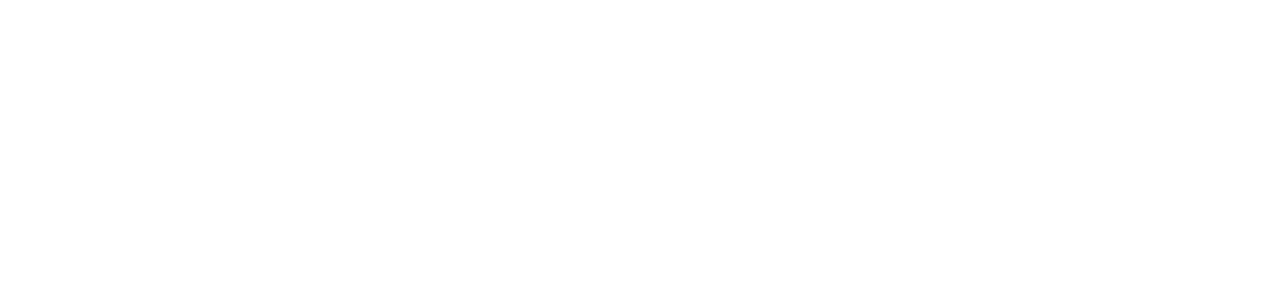
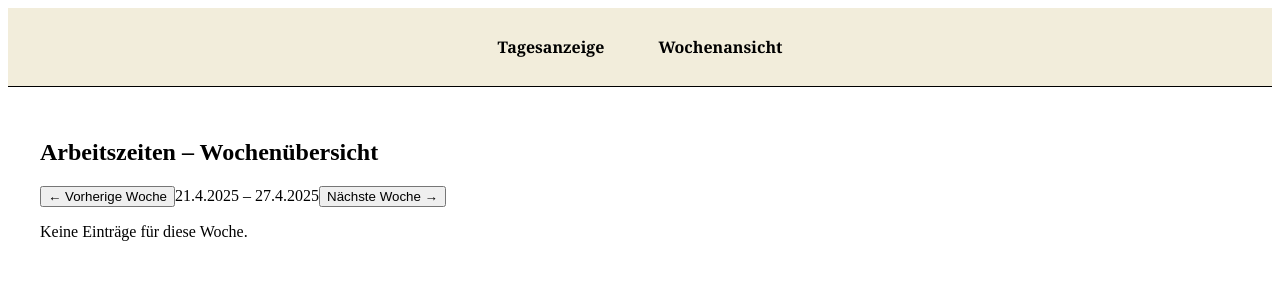
Before and after one commit to on24FeLi/ETT2.0, a Vue app: page /Wochenansicht in a window 1280 px wide. Before the commit this address had no page. Shown: the top 300 px of the page. Built offline with nearby package versions, Linux system fonts and the light colour scheme.

Commit message:
Weekly display reads data from the local storage depending on the user

```diff
--- a/src/components/navigation.vue
+++ b/src/components/navigation.vue
@@ -16,7 +16,7 @@ onMounted(() => {
 <header class="header">
         <nav class="nav-bar">
           <a href="Tagesanzeige">Tagesanzeige</a>
-          <a href="#">Übersicht</a>
+          <a href="Wochenansicht">Wochenansicht</a>
           <a v-if="showDashboard" href="Dashboard">Dashboard</a>
         </nav>
       </header>
--- a/src/router/index.js
+++ b/src/router/index.js
@@ -3,6 +3,7 @@ import Homepage from '../views/Homepage.vue';
 import Login from '../views/Login.vue';
 import Tagesanzeige from '../views/Tagesanzeige.vue';
 import Dashboard from '../views/Dashboard.vue'
+import Wochenansicht from '@/views/Wochenansicht.vue';
 //import { hasRole } from '../utils/auth';
 
 const routes = [
@@ -10,7 +11,8 @@ const routes = [
     { path: '/login', component: Login },
     { path: '/homepage', component: Homepage },
     { path: '/tagesanzeige', component: Tagesanzeige },
-    { path: '/dashboard', component: Dashboard }
+    { path: '/dashboard', component: Dashboard },
+    { path: '/Wochenansicht', component: Wochenansicht }
 ];
 
 const router = createRouter({
--- /dev/null
+++ b/src/utils/Arbeitszeiten.js
@@ -0,0 +1,29 @@
+const workTimes = JSON.parse(localStorage.getItem("workTimes")) || [];
+
+function addWorkTime(userId, date, workinghours, start, end) {
+    const alreadyExists = workTimes.some(w =>
+        w.userId === userId && w.date === date && w.start === start && w.end === end
+      );
+
+      if (!alreadyExists) {
+        workTimes.push({ userId, date, workinghours, start, end });
+        localStorage.setItem("workTimes", JSON.stringify(workTimes));
+      }
+}
+
+function getWorkTimesByUser(userId) {
+  return workTimes.filter(entry => entry.userId === userId);
+}
+
+function deleteWorkTimesByUser(userId) {
+  const filtered = workTimes.filter(entry => entry.userId !== userId);
+  localStorage.setItem("workTimes", JSON.stringify(filtered));
+}
+
+addWorkTime(2, "2025-04-17", "12","08:00", "20:00");
+addWorkTime(2, "2025-04-21", "7","09:00", "16:00");
+addWorkTime(2, "2025-04-22","8" ,"08:00", "16:30");
+addWorkTime(2, "2025-04-23", "6","08:15", "17:00");
+addWorkTime(1, "2025-04-23", "10","08:15", "17:00");
+addWorkTime(1, "2025-04-18", "12","08:15", "17:00");
+export { workTimes, addWorkTime, getWorkTimesByUser, deleteWorkTimesByUser };
--- a/src/views/Dashboard.vue
+++ b/src/views/Dashboard.vue
@@ -2,6 +2,7 @@
 import { ref } from "vue";
 import navigation from "@/components/navigation.vue";
 import { users, addUser, deleteUser, updateUser } from "@/utils/storageTest";
+import {deleteWorkTimesByUser} from "@/utils/Arbeitszeiten"
 const editingUser = ref(null);
 const showForm = ref(false);
 
@@ -63,6 +64,7 @@ resetForm();
 function deleteUserFromStorage(user){
   if (confirm(`Möchtest du ${user.vorname} ${user.nachname} wirklich löschen?`)) {
     deleteUser(user.id);
+    deleteWorkTimesByUser(user.id);
     userList.value = [...users];
   }
 }
--- /dev/null
+++ b/src/views/Wochenansicht.vue
@@ -0,0 +1,111 @@
+<script setup>
+import { ref, computed } from 'vue';
+import navigation from '@/components/navigation.vue';
+import { getWorkTimesByUser } from '@/utils/Arbeitszeiten';
+
+// Eingeloggten Benutzer laden
+const user = JSON.parse(localStorage.getItem('loggedInUser'));
+const userId = user?.id ?? null;
+
+// Hilfsfunktion: Uhrzeit aus Datum entfernen (nur Datum vergleichen)
+function toDateOnly(date) {
+  const d = new Date(date);
+  d.setHours(0, 0, 0, 0);
+  return d;
+}
+
+// Wochenstart (Montag) berechnen
+function getStartOfWeek(date) {
+  const d = new Date(date);
+  const day = d.getDay(); // 0 = Sonntag, 1 = Montag, ...
+  const diff = d.getDate() - day + (day === 0 ? -6 : 1); // Mo = 1, So = 0 → -6
+  const monday = new Date(d.setDate(diff));
+  monday.setHours(0, 0, 0, 0); // nur Datum
+  return monday;
+}
+
+// Offset zur aktuellen Woche (0 = diese Woche, -1 = letzte Woche, etc.)
+const weekOffset = ref(0);
+
+// Start & Ende der Woche berechnen
+const weekRange = computed(() => {
+  const today = new Date();
+  const baseDate = new Date(today.setDate(today.getDate() + weekOffset.value * 7));
+  const start = getStartOfWeek(baseDate);
+  const end = new Date(start);
+  end.setDate(start.getDate() + 6); // bis Sonntag
+  return { start, end };
+});
+
+// Gefilterte Arbeitszeiten für aktuelle Woche
+const workTimes = computed(() => {
+  if (!userId) return [];
+  const allTimes = getWorkTimesByUser(userId);
+  return allTimes.filter(entry => {
+    const entryDate = toDateOnly(entry.date);
+    const start = toDateOnly(weekRange.value.start);
+    const end = toDateOnly(weekRange.value.end);
+    return entryDate >= start && entryDate <= end;
+  });
+});
+</script>
+
+<template>
+    <div>
+      <navigation />
+
+      <div class="wochenansicht-container">
+        <h2>Arbeitszeiten – Wochenübersicht</h2>
+
+        <div class="wochen-navigation">
+          <button @click="weekOffset--">← Vorherige Woche</button>
+          <span>
+            {{ weekRange.start.toLocaleDateString('de-DE') }} – {{ weekRange.end.toLocaleDateString('de-DE') }}
+          </span>
+          <button @click="weekOffset++">Nächste Woche →</button>
+        </div>
+
+        <table v-if="workTimes.length">
+          <thead>
+            <tr>
+              <th>Datum</th>
+              <th>Beginn</th>
+              <th>Ende</th>
+              <th>Stunden</th>
+              <th>Überstunden / Minusstunden</th>
+            </tr>
+          </thead>
+          <tbody>
+            <tr v-for="(entry, index) in workTimes" :key="index">
+              <td>{{ new Date(entry.date).toLocaleDateString('de-DE') }}</td>
+              <td>{{ entry.start }}</td>
+              <td>{{ entry.end }}</td>
+              <td>{{ entry.workinghours }}</td>
+              <td>{{ entry.workinghours-8 }}</td>
+            </tr>
+          </tbody>
+        </table>
+
+        <p v-else>Keine Einträge für diese Woche.</p>
+      </div>
+    </div>
+  </template>
+
+<style scoped>
+.wochenansicht-container {
+  padding: 2rem;
+}
+
+table {
+  width: 100%;
+  border-collapse: collapse;
+  margin-top: 1rem;
+}
+
+th,
+td {
+  padding: 0.5rem;
+  border: 1px solid #ccc;
+  text-align: left;
+}
+</style>
```
